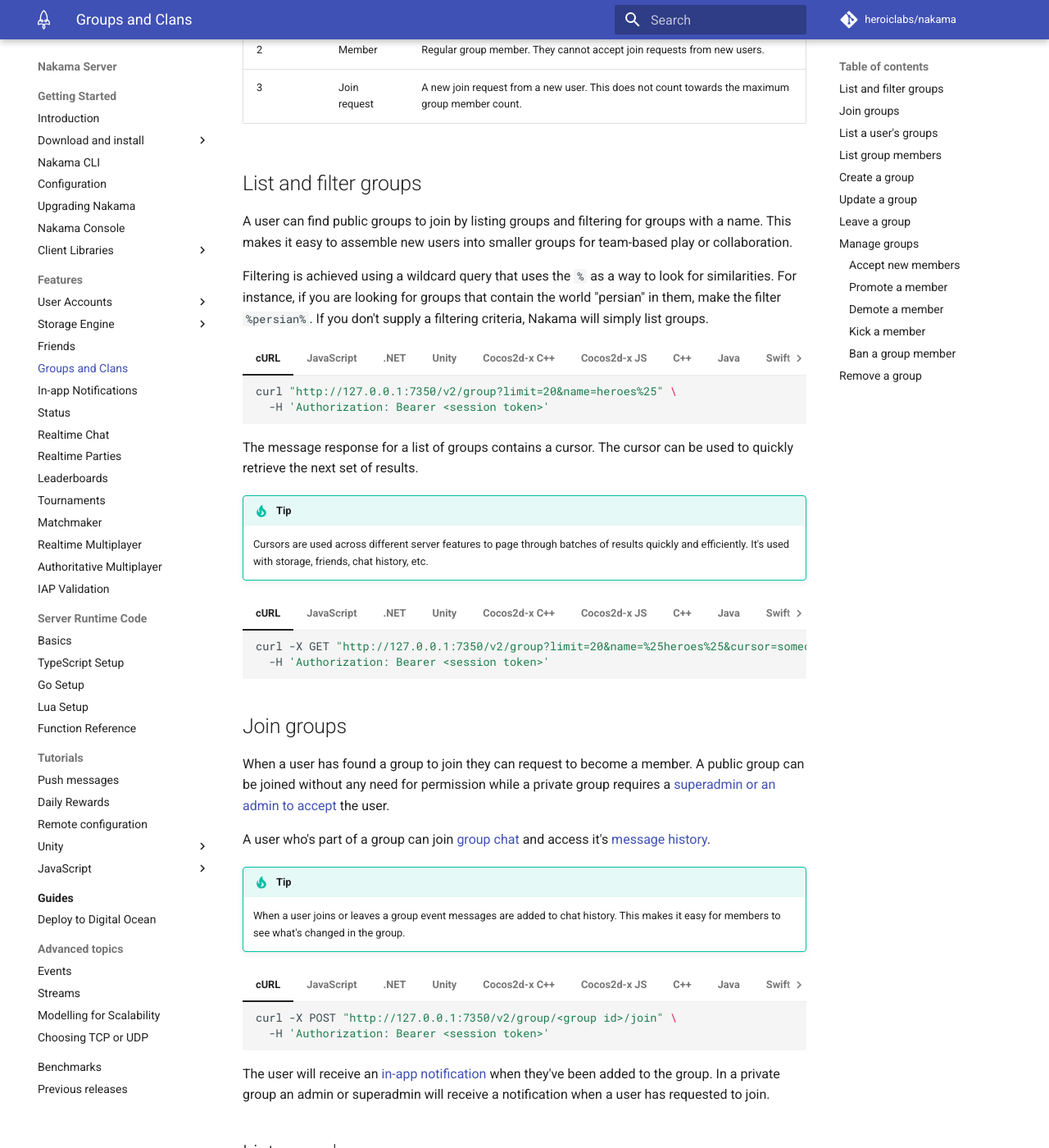
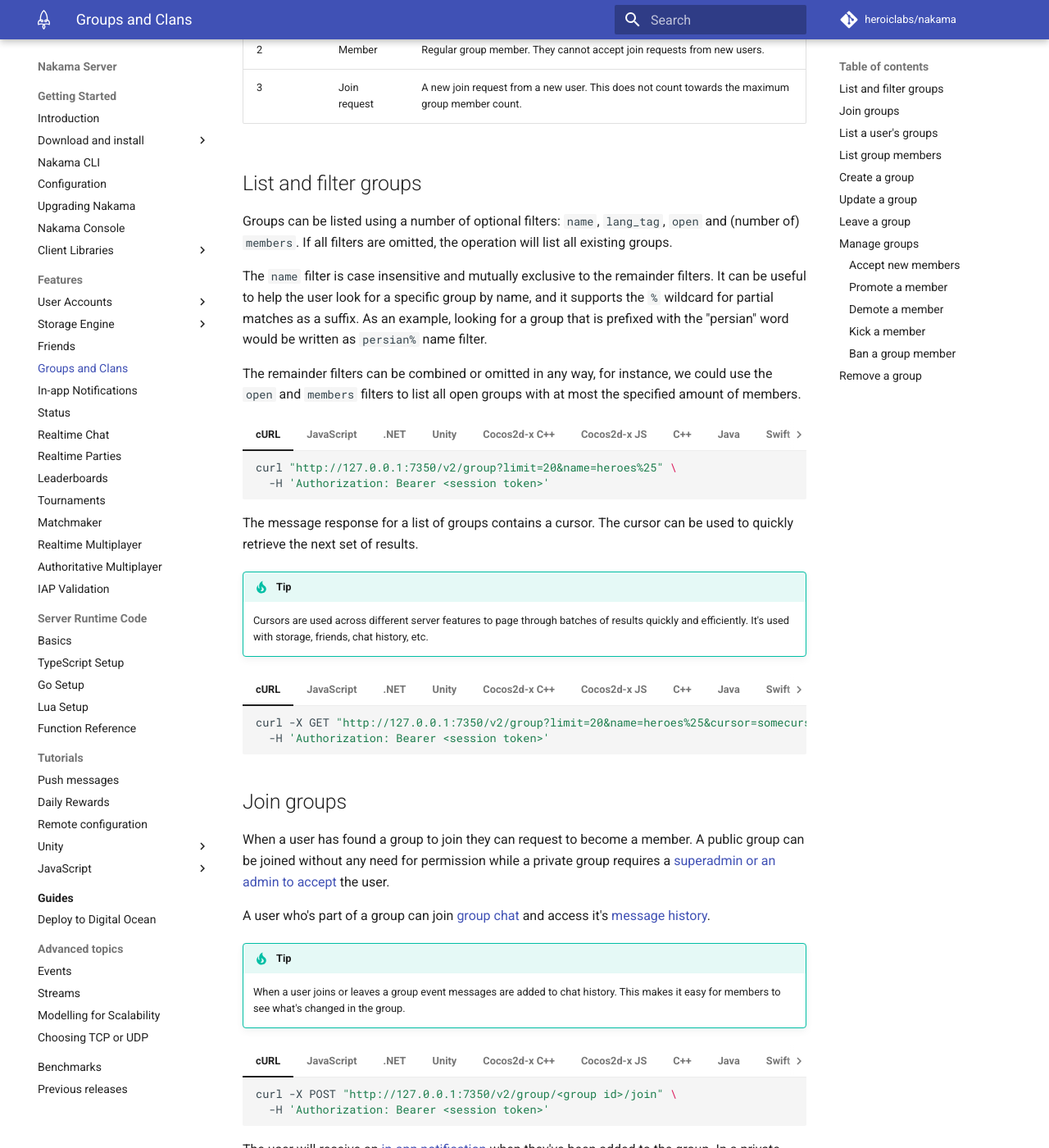
Before and after one commit to heroiclabs/nakama-docs, an MkDocs documentation site: the page built from docs/social-groups-clans.md, in a window 1280 px wide and 1400 px high, scrolled down 656 px. Shown: the whole window at 82% size. Built offline with MkDocs 1.6.1 and Material for MkDocs 9.7.7, drawn with Linux system fonts in a browser that asks for light colours; comment, search, counter and statistics services are not loaded.

Commit message:
Update listing and filtering groups docs. (#215)

````diff
--- a/docs/social-groups-clans.md
+++ b/docs/social-groups-clans.md
@@ -17,9 +17,11 @@
 
 ## List and filter groups
 
-A user can find public groups to join by listing groups and filtering for groups with a name. This makes it easy to assemble new users into smaller groups for team-based play or collaboration.
-
-Filtering is achieved using a wildcard query that uses the `%` as a way to look for similarities. For instance, if you are looking for groups that contain the world "persian" in them, make the filter `%persian%`. If you don't supply a filtering criteria, Nakama will simply list groups.
+Groups can be listed using a number of optional filters: `name`, `lang_tag`, `open` and (number of) `members`. If all filters are omitted, the operation will list all existing groups.
+
+The `name` filter is case insensitive and mutually exclusive to the remainder filters. It can be useful to help the user look for a specific group by name, and it supports the `%` wildcard for partial matches as a suffix. As an example, looking for a group that is prefixed with the "persian" word would be written as `persian%` name filter.
+
+The remainder filters can be combined or omitted in any way, for instance, we could use the `open` and `members` filters to list all open groups with at most the specified amount of members.
 
 === "cURL"
     ```sh
@@ -152,7 +154,7 @@
 
 === "cURL"
     ```sh
-    curl -X GET "http://127.0.0.1:7350/v2/group?limit=20&name=%25heroes%25&cursor=somecursor" \
+    curl -X GET "http://127.0.0.1:7350/v2/group?limit=20&name=heroes%25&cursor=somecursor" \
       -H 'Authorization: Bearer <session token>'
     ```
 
````
